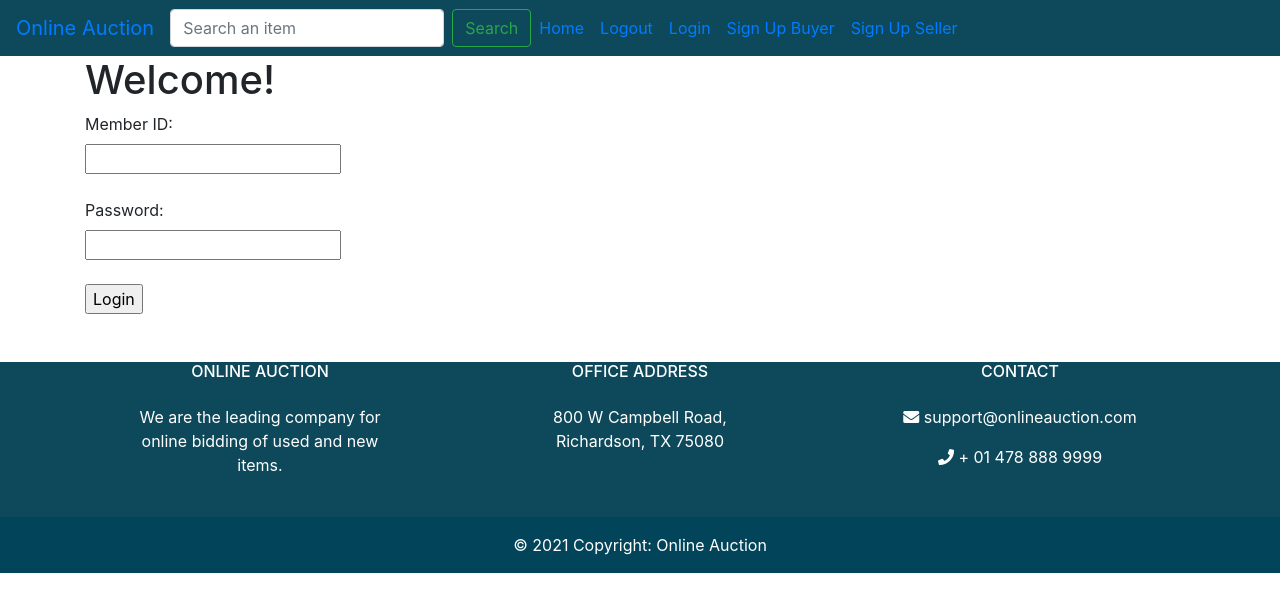
After one commit to ez314/CS-6360-Project, a Flask app: page /login in a window 1280 px wide. The commit adds this page. Shown: the top 612 px of the page. Run offline with Flask 2, Linux system fonts and the light colour scheme; some libraries are stand-ins or nearby versions.

Commit message:
Add some basic auth
Successful authentication redirects to home.
Unsuccessful authentication displays an error.
User information is stored in session.

```diff
--- a/website/auth.py
+++ b/website/auth.py
@@ -1,20 +1,41 @@
-from flask import Blueprint, render_template
+from flask import Blueprint, render_template, request, redirect, url_for, session
+from sqlalchemy import column, text
+
+from website import database
+
 auth = Blueprint('auth', __name__)
 
 
-@auth.route('/login_seller')
-def login_Seller():
-    return render_template("login_seller.html")
+@auth.route('/login')
+def login():
+    if request.method == 'GET':
+        if 'id' in request.args and 'password' in request.args:
+            # Use database connection to check if the user account is valid
+            res = database.db.session.query(column('Passwd'), column('Name')).from_statement(text(f'SELECT * FROM User where UserID = {request.args.get("id")}')).all()
+            print(res)
 
+            if not res:
+                return render_template("login.html", invalid="User not found")
 
-@auth.route('/login_buyer')
-def login_Buyer():
-    return render_template("login_buyer.html")
+            password = res[0][0]
+            if request.args.get('password') == password:
+                # Set session variables accordingly
+                session['login.id'] = request.args.get('id')
+                session['login.name'] = res[0][1]
+                session['login.password'] = request.args.get('password')
+                return redirect(url_for('views.home'))
+            else:
+                return render_template("login.html", invalid='Credentials not accepted')
+        else:
+            return render_template("login.html")
+    else:
+        return redirect(url_for('auth.login'))
 
 
 @auth.route('/logout')
 def logout():
     return "<h1> Logout </h1>"
+
 
 @auth.route('/sign_up_seller')
 def signUpSeller():
--- a/website/templates/base.html
+++ b/website/templates/base.html
@@ -1,8 +1,8 @@
 <!DOCTYPE html>
 <html>
 <head>
-    <meta charset="utf-8" />
-    <meta name="viewport" content="width=device-width, initial-scale=1" />
+    <meta charset="utf-8"/>
+    <meta name="viewport" content="width=device-width, initial-scale=1"/>
     <link
             rel="stylesheet"
             href="https://stackpath.bootstrapcdn.com/bootstrap/4.4.1/css/bootstrap.min.css"
@@ -26,7 +26,8 @@
 <body>
 
 <nav class="navbar navbar-expand-lg" style="background-color: #0e495b;">
-      <button class="navbar-toggler" type="button" data-toggle="collapse" data-target="#navbarTogglerDemo01" aria-controls="navbarTogglerDemo01" aria-expanded="false" aria-label="Toggle navigation">
+    <button class="navbar-toggler" type="button" data-toggle="collapse" data-target="#navbarTogglerDemo01"
+            aria-controls="navbarTogglerDemo01" aria-expanded="false" aria-label="Toggle navigation">
         <span class="navbar-toggler-icon"></span>
     </button>
     <div class="collapse navbar-collapse" id="navbarTogglerDemo01">
@@ -43,10 +44,7 @@
                 <a class="nav-link" id="logout" href="/logout">Logout</a>
             </li>
             <li class="nav-item">
-            <a class="nav-link" id="login_buyer" href="/login_buyer">Login Buyer</a>
-          </li>
-          <li class="nav-item">
-            <a class="nav-link" id="login_seller" href="/login_seller">Login Seller</a>
+                <a class="nav-link" id="login" href="/login">Login</a>
             </li>
             <li class="nav-item">
                 <a class="nav-link" id="sign_up_buyer" href="/sign_up_buyer">Sign Up Buyer</a>
@@ -54,11 +52,13 @@
             <li class="nav-item">
                 <a class="nav-link" id="sign_up_seller" href="/sign_up_seller">Sign Up Seller</a>
             </li>
-
+            {% if session['login.name'] %}
+            <li class="nav-item">
+                <a class="nav-link disabled" id="welcome" href="#">Welcome {{ session['login.name'] }}</a>
+            </li>
+            {% endif %}
     </div>
 </nav>
-
-
 
 
 <div class="container">{% block content %} {% endblock %}</div>
@@ -103,7 +103,6 @@
                 <!-- Grid column -->
 
 
-
                 <!-- Grid column -->
                 <div class="col-md-3 col-lg-4 col-xl-3 mx-auto mb-4">
                     <!-- Links -->
@@ -137,7 +136,8 @@
     <!-- Grid container -->
 
     <!-- Copyright -->
-    <div class="text-center p-3" style="background-color: #024459;"">
+    <div class="text-center p-3" style="background-color: #024459;"
+    ">
     © 2021 Copyright: Online Auction
     </div>
     <!-- Copyright -->
--- /dev/null
+++ b/website/templates/login.html
@@ -0,0 +1,16 @@
+{% extends "base.html" %}
+{% block title %}Login Buyer{% endblock %}
+{% block content %}
+    <h1>Welcome!</h1>
+    {% if invalid %}
+        <div>{{ invalid }}</div>
+    {% endif %}
+    <form>
+        <label for="id">Member ID:</label><br>
+        <input type="text" pattern="[0-9]+" id="id" name="id"><br><br>
+        <label for="password">Password:</label><br>
+        <input type="password" id="password" name="password"><br><br>
+        <input type="submit" value="Login">
+    </form>
+
+{% endblock %}
--- a/website/templates/login_buyer.html
+++ /dev/null
@@ -1,4 +0,0 @@
-{% extends "base.html" %} {% block title %}Login Buyer{% endblock %}
-{% block content %}
-    <h1> Welcome to Login Buyer Page</h1>
-{% endblock %}
--- a/website/templates/login_seller.html
+++ /dev/null
@@ -1,4 +0,0 @@
-{% extends "base.html" %} {% block title %}Login Buyer{% endblock %}
-{% block content %}
-    <h1> Welcome to Login Seller Page</h1>
-{% endblock %}
```
Also changed, not shown: 1 other file. Lines whose indentation alone changed are shown as unchanged.
